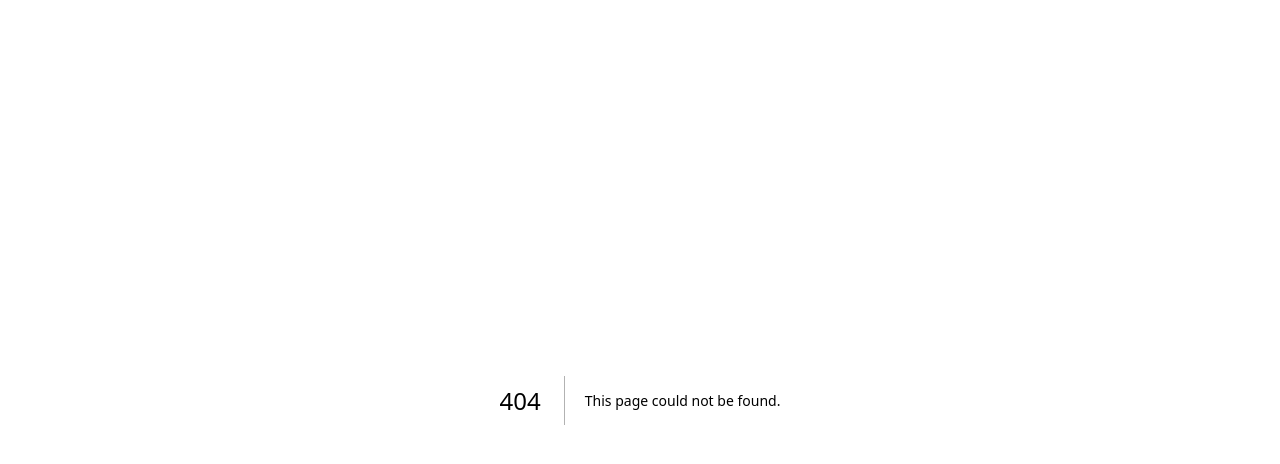
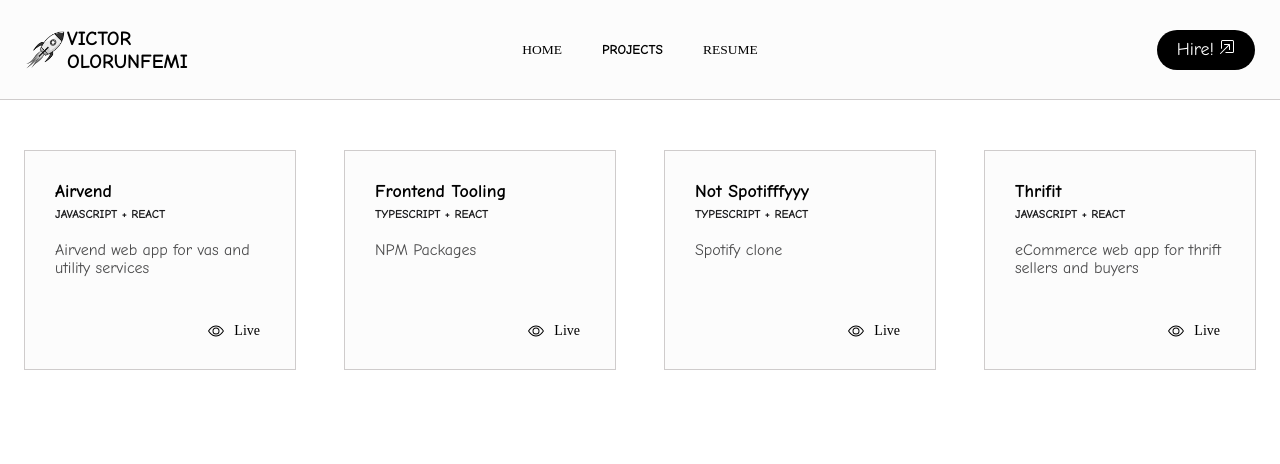
Before and after one commit to clefayomide/personal_portfolio, a Next.js app: page /projects in a window 1280 px wide. Before the commit this address had no page. Shown: the top 464 px of the page. Built offline with nearby package versions, Linux system fonts and the light colour scheme.

Commit message:
project update

```diff
--- a/src/components/header/Header.jsx
+++ b/src/components/header/Header.jsx
@@ -30,13 +30,13 @@ export const Header = () => {
           <li
             className={styles.list_item}
             style={{
-              fontWeight: `${current_route === "/portfolio" && "600"}`,
+              fontWeight: `${current_route === "/projects" && "600"}`,
               fontFamily: `${
-                current_route === "/portfolio" && "var(--comic_neue_bold)"
+                current_route === "/projects" && "var(--comic_neue_bold)"
               }`,
             }}
           >
-            <Link href={"/portfolio"}>PORTFOLIO</Link>
+            <Link href={"/projects"}>PROJECTS</Link>
           </li>
           <li className={styles.list_item}>
             <a
--- a/src/pages/portfolio/index.js
+++ b/src/pages/projects/index.js
@@ -29,24 +29,22 @@ const index = () => {
             link={"https://test.airvend.ng/"}
           />
           <Portfolio
-            desc="Customisable UI currency converter package library"
+            desc="NPM Packages"
             stacks="TYPESCRIPT + REACT"
-            title="UI Currency Converter"
-            link={
-              "https://www.npmjs.com/package/@clefayomide/ui-currency-converter"
-            }
+            title="Frontend Tooling"
+            link={"https://www.npmjs.com/settings/clefayomide/packages"}
+          />
+          <Portfolio
+            desc="Spotify clone"
+            stacks="TYPESCRIPT + REACT"
+            title="Not Spotifffyyy"
+            link={"https://not-spotifffyyy.netlify.app/"}
           />
           <Portfolio
             desc="eCommerce web app for thrift sellers and buyers"
             stacks="JAVASCRIPT + REACT"
             title="Thrifit"
             link={"https://dev-thrifit.netlify.app/"}
-          />
-          <Portfolio
-            desc="Spotify clone"
-            stacks="TYPESCRIPT + REACT"
-            title="Not Spotifffyyy"
-            link={"https://not-spotifffyyy.netlify.app/"}
           />
         </section>
       </main>
```
